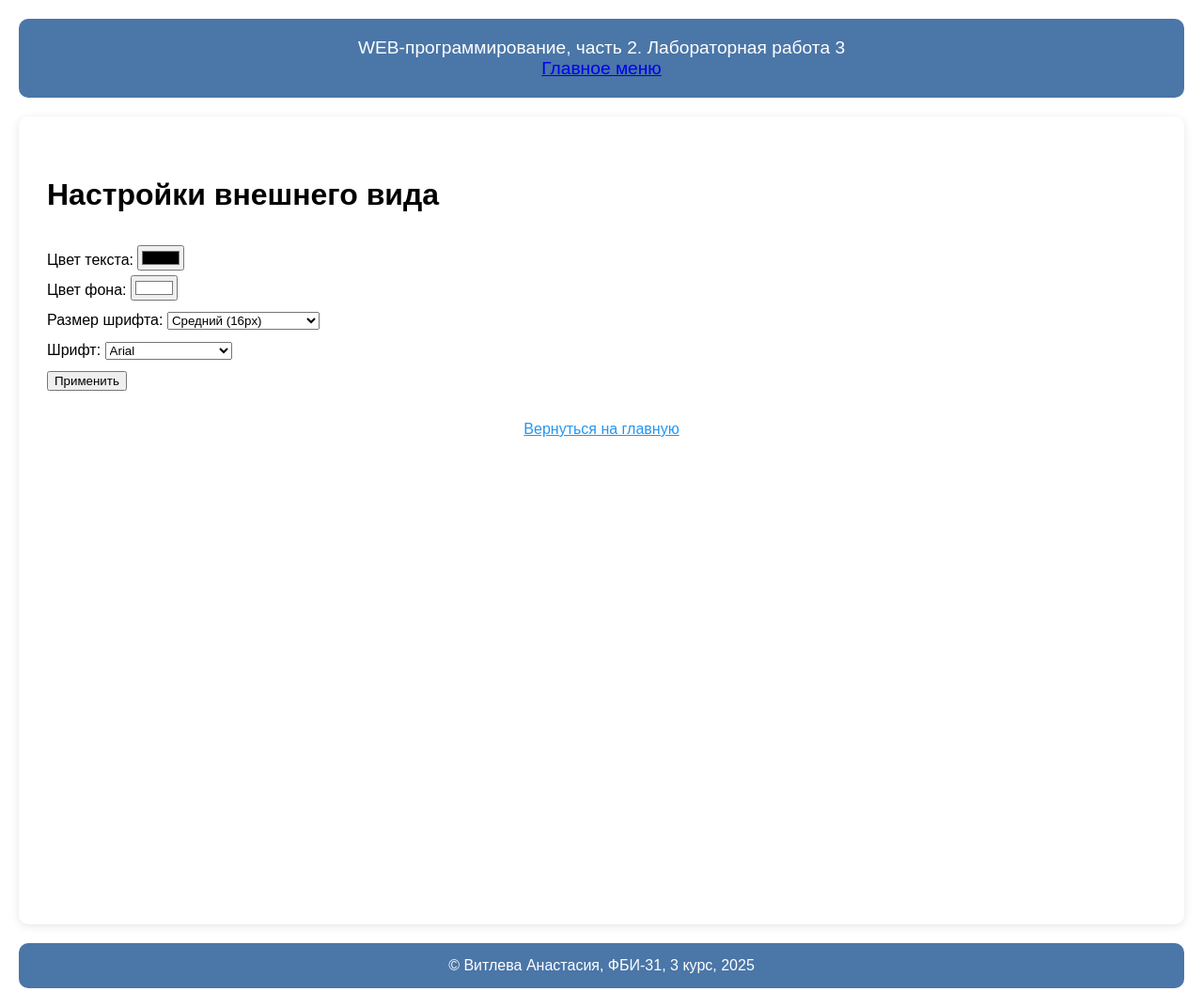
After one commit to vitleva/5_semestr, a Flask app: page /lab3/settings in a window 1280 px wide. The commit adds this page. Shown: the whole page at 94% size. Run offline with Flask 3, Linux system fonts and the light colour scheme.

Commit message:
Настройки отображения

```diff
--- a/lab3.py
+++ b/lab3.py
@@ -62,3 +62,34 @@ def pay():
 def success():
     price = request.args.get('price')
     return render_template('lab3/success.html', price=price)
+
+@lab3.route('/lab3/settings')
+def settings():
+    color = request.args.get('color')
+    bg_color = request.args.get('bg_color')
+    font_size = request.args.get('font_size')
+    font_family = request.args.get('font_family')
+
+    if any([color, bg_color, font_size, font_family]):
+        resp = make_response(redirect('/lab3/settings'))
+        if color:
+            resp.set_cookie('color', color)
+        if bg_color:
+            resp.set_cookie('bg_color', bg_color)
+        if font_size:
+            resp.set_cookie('font_size', font_size)
+        if font_family:
+            resp.set_cookie('font_family', font_family)
+        return resp
+
+    color = request.cookies.get('color')
+    bg_color = request.cookies.get('bg_color')
+    font_size = request.cookies.get('font_size')
+    font_family = request.cookies.get('font_family')
+
+    resp = make_response(render_template('lab3/settings.html',
+                                       color=color,
+                                       bg_color=bg_color,
+                                       font_size=font_size,
+                                       font_family=font_family))
+    return resp
--- a/templates/base.html
+++ b/templates/base.html
@@ -8,6 +8,17 @@
     <link rel="icon" type="image/x-icon" href="{{ url_for('static', filename='favicon.ico') }}">
     <link rel="icon" type="image/png" href="{{ url_for('static', filename='favicon-32x32.png') }}">
     <link rel="icon" type="image/png" href="{{ url_for('static', filename='favicon-64x64.png') }}">
+    <style>
+        body, main {
+            color: {{ request.cookies.get('color', '#000000') }};
+            background-color: {{ request.cookies.get('bg_color', '#ffffff') }};
+            font-size: {{ request.cookies.get('font_size', '16px') }};
+            font-family: {{ request.cookies.get('font_family', 'Arial, sans-serif') }};
+            margin: 0;
+            min-height: 100vh;
+            transition: all 0.3s ease;
+        }
+    </style>
 </head>
 <body>
     <header>
--- a/templates/lab3/form1.html
+++ b/templates/lab3/form1.html
@@ -28,7 +28,7 @@
 
             <label>Ваш возраст:</label>
             <div>
-                <input type="number" name="age" value="{{ age }}">
+                <input type="number" name="age" value="{{ age or '' }}">
                 <span class='error' style="color: red">{{ errors.age }}</span>
             </div>
 
@@ -43,6 +43,9 @@
             <div>
                 <button type="submit">Отправить</button>
             </div>
+            <div>
+                <a href="/lab3">Вернуться на главную</a>
+            </div>
         </form>
 
     {% endif %}
--- a/templates/lab3/lab3.html
+++ b/templates/lab3/lab3.html
@@ -13,5 +13,7 @@
         <li><a href="/lab3/del_cookie">Очистка кук</a></li>
         <li><a href="/lab3/form1">Форма</a></li>
         <li><a href="/lab3/order">Заказ напитков</a></li>
+        <li><a href="/lab3/settings">Настройки отображения</a></li>
+
     </ol>
 {% endblock %}
--- a/templates/lab3/order.html
+++ b/templates/lab3/order.html
@@ -28,5 +28,8 @@
         <div style="text-align:center;margin-top:15px;">
             <button type="submit" style="background-color:#4CAF50;color:white;padding:10px 20px;border:none;border-radius:5px;">Посчитать цену</button>
         </div>
+        <div style="text-align:center;margin-top:15px;">
+            <a href="/lab3">Вернуться на главную</a>
+        </div>
     </form>
 {% endblock %}
--- /dev/null
+++ b/templates/lab3/settings.html
@@ -0,0 +1,47 @@
+{% extends "base.html" %}
+
+{% block lab %}Лабораторная работа 3{% endblock %}
+
+{% block main %}
+<h1>Настройки внешнего вида</h1>
+
+<form>
+        <div class="form-group">
+            <label for="color">Цвет текста:</label>
+            <input type="color" id="color" name="color" value="{{ color or '#000000' }}">
+        </div>
+
+        <div class="form-group">
+            <label for="bg_color">Цвет фона:</label>
+            <input type="color" id="bg_color" name="bg_color" value="{{ bg_color or '#ffffff' }}">
+        </div>
+
+        <div class="form-group">
+            <label for="font_size">Размер шрифта:</label>
+            <select id="font_size" name="font_size">
+                <option value="14px" {% if font_size == '14px' %}selected{% endif %}>Маленький (14px)</option>
+                <option value="16px" {% if font_size == '16px' or not font_size %}selected{% endif %}>Средний (16px)</option>
+                <option value="18px" {% if font_size == '18px' %}selected{% endif %}>Большой (18px)</option>
+                <option value="20px" {% if font_size == '20px' %}selected{% endif %}>Очень большой (20px)</option>
+            </select>
+        </div>
+
+        <div class="form-group">
+            <label for="font_family">Шрифт:</label>
+            <select id="font_family" name="font_family">
+                <option value="Arial, sans-serif" {% if font_family == 'Arial, sans-serif' or not font_family %}selected{% endif %}>Arial</option>
+                <option value="'Times New Roman', serif" {% if font_family == "'Times New Roman', serif" %}selected{% endif %}>Times New Roman</option>
+                <option value="'Courier New', monospace" {% if font_family == "'Courier New', monospace" %}selected{% endif %}>Courier New</option>
+                <option value="Georgia, serif" {% if font_family == 'Georgia, serif' %}selected{% endif %}>Georgia</option>
+            </select>
+        </div>
+
+        <div class="form-actions">
+            <button type="submit">Применить</button>
+        </div>
+    </form>
+
+<div style="text-align:center;margin-top:20px;">
+    <a href="/lab3" style="color:#2196F3;">Вернуться на главную</a>
+</div>
+{% endblock %}
```
Also changed, not shown: templates/lab3/success.html (indentation only). Lines whose indentation alone changed are shown as unchanged.
